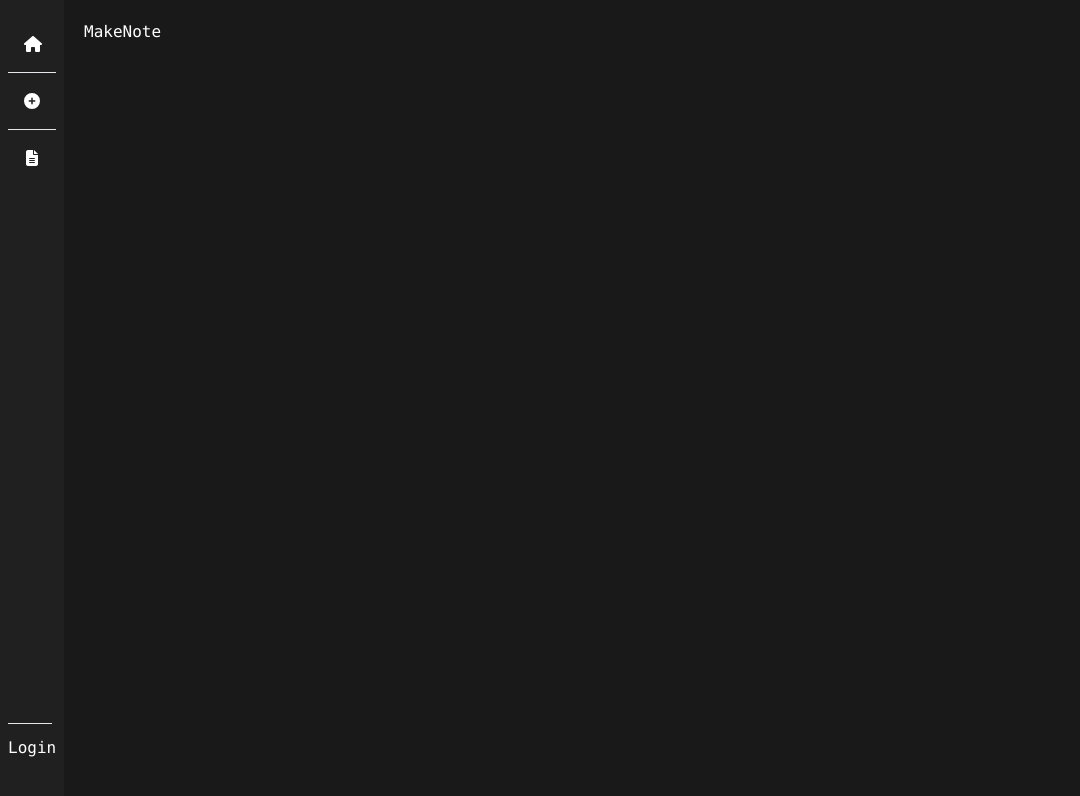
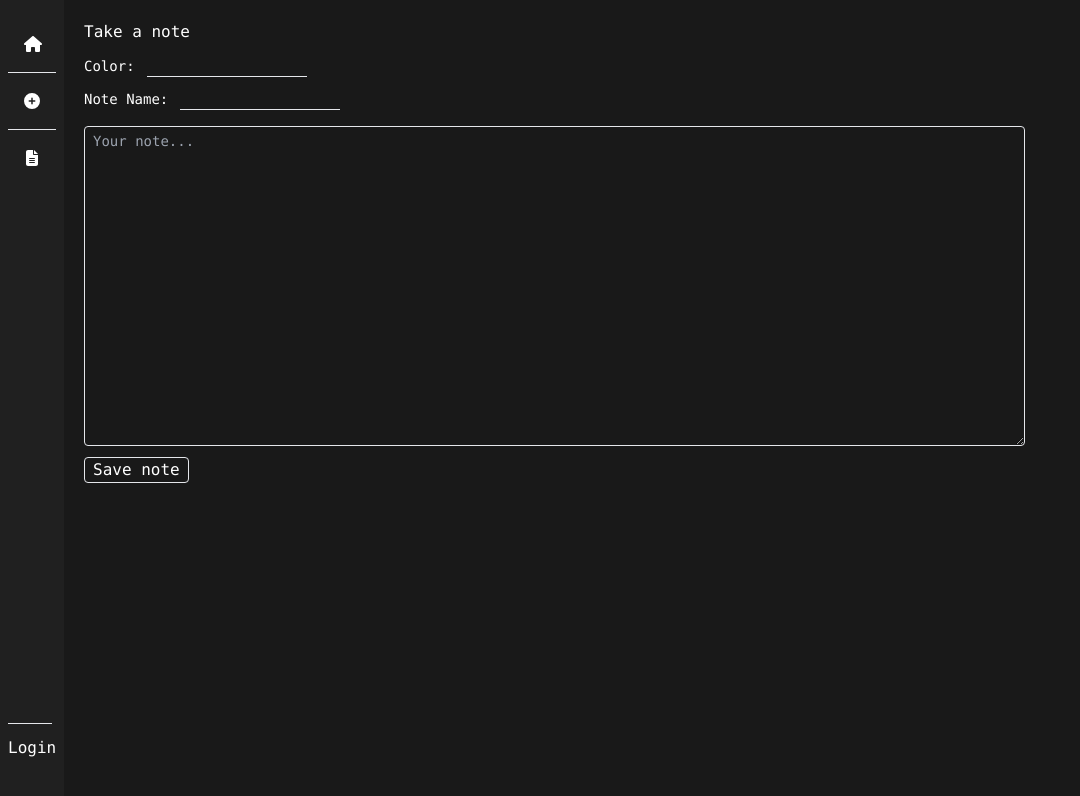
Before and after one commit to youngconnorr/note-taker-front, a React (Create React App) app: page /make-note in a window 1280 px wide. Shown: the top 796 px of the page, without its empty margins (0-1080 px from the left). Built offline with nearby package versions, Linux system fonts and the light colour scheme.

Commit message:
added tailwind to note

```diff
--- a/src/App.css
+++ b/src/App.css
@@ -1,3 +1,7 @@
 @tailwind base;
 @tailwind components;
 @tailwind utilities;
+
+/* .form-styling {
+    @apply
+} */
--- a/src/pages/make-note.js
+++ b/src/pages/make-note.js
@@ -1,10 +1,72 @@
+import { useState } from "react";
+import axios from 'axios';
 
 export const MakeNote = () => {
+    const [note, setNote] = useState({});
+    //color: ""
+    //name: ""
+    //content: ""
+
+    const handleChange = (event) => {
+        const { name, value } = event.target;
+        setNote({ ...note, [name]: value })
+    }
+
+    const onSubmit = async (event) => {
+        event.preventDefault();
+        try {
+            await axios.post("http://localhost:3001/notes", note)
+            alert("Note created!")
+        } catch (error) {
+            console.log(error);
+        }
+
+    }
     return (
-    <>
-        <h1 className='text-white'>
-            MakeNote
-        </h1>
-    </>
+        <div className=''>
+            <h2> Take a note </h2>
+            <div className='pt-3'>
+                <form onSubmit={onSubmit}>
+                    <p className='text-sm space-x-3'>
+                        <label htmlFor="color">Color:</label>
+                        <input
+                            type='text'
+                            id='color'
+                            name='color'
+                            className='border-b bg-primary
+                            focus:outline-none text-sm w-40'
+                            onChange={handleChange}>
+                        </input>
+                    </p>
+                    <p className='pt-3 pb-3 space-x-3 text-sm'>
+
+                        <label htmlFor="name">Note Name:</label>
+                        <input
+                            type='text'
+                            id='name'
+                            name='name'
+                            className='border-b bg-primary
+                            focus:outline-none text-sm w-40'
+                            onChange={handleChange}>
+                        </input>
+                    </p>
+                    <p className='pt-1'>
+                        <label htmlFor="content"></label>
+                        <textarea
+                            name='content'
+                            id='content'
+                            className='border rounded bg-primary
+                            focus:outline-none text-sm w-4/5
+                            px-2 py-1 h-80'
+                            placeholder='Your note...'
+                            onChange={handleChange}>
+                        </textarea>
+                    </p>
+
+                    <button type='submit' className='border rounded px-2 mt-1 hover:bg-gray-200 hover:text-primary transition ease-in-out duration-400'> Save note
+                    </button>
+                </form>
+            </div>
+        </div>
     )
 }
```
